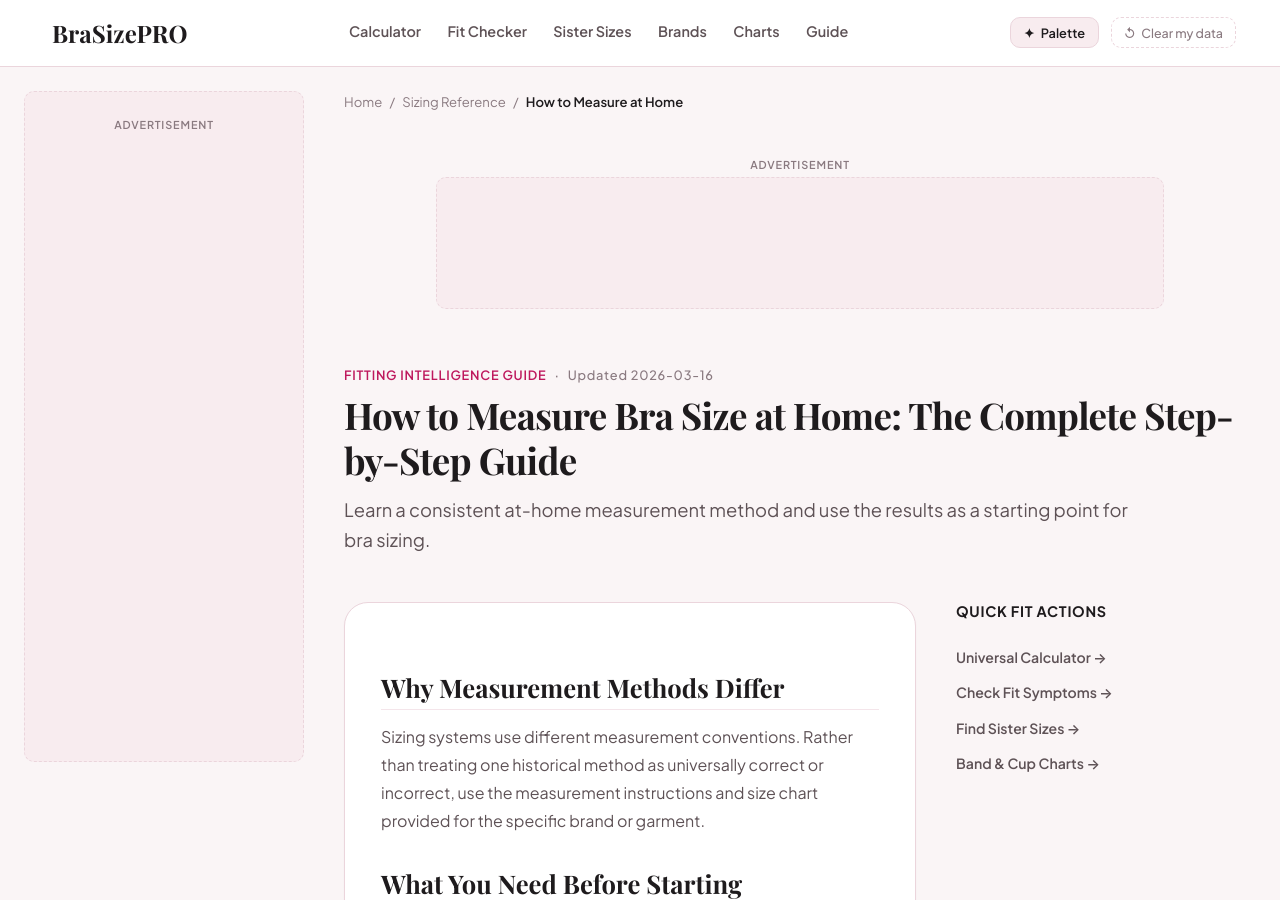
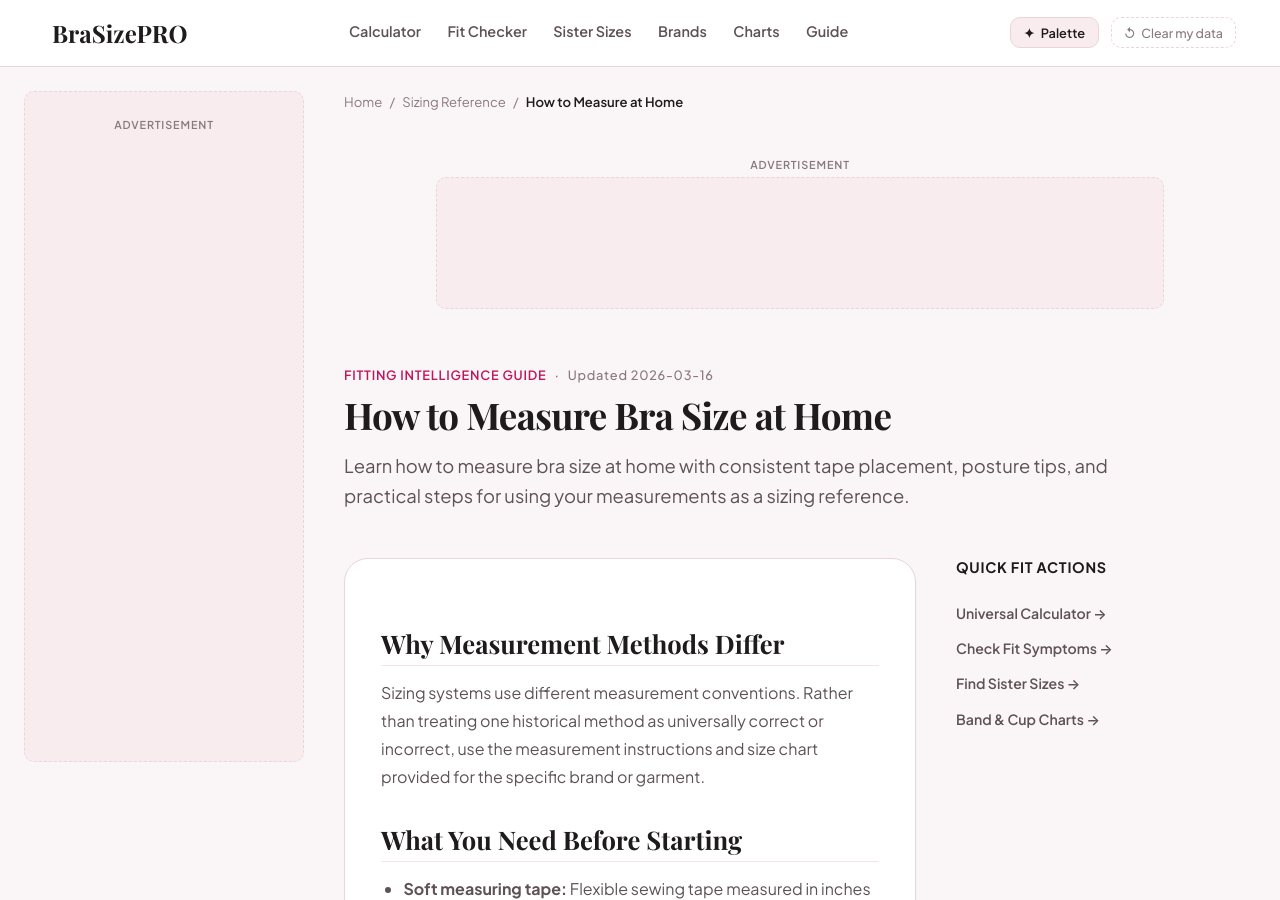
Before and after one commit to sharpedge74-cmyk/Bra-Size-Pro, a Jekyll site: the page built from how-to-measure-bra-size-at-home.html, in a window 1280 px wide and 900 px high. Built offline with Jekyll 4.4.1, drawn with Linux system fonts in a browser that asks for light colours; some web fonts are replaced.

Commit message:
Improve SEO titles and meta descriptions

```diff
--- a/how-to-measure-bra-size-at-home.html
+++ b/how-to-measure-bra-size-at-home.html
@@ -1,7 +1,7 @@
 ---
 layout: guide
-title: "How to Measure Bra Size at Home: The Complete Step-by-Step Guide"
-description: "Learn a consistent at-home measurement method and use the results as a starting point for bra sizing."
+title: "How to Measure Bra Size at Home"
+description: "Learn how to measure bra size at home with consistent tape placement, posture tips, and practical steps for using your measurements as a sizing reference."
 permalink: /how-to-measure-bra-size-at-home
 breadcrumb_label: "How to Measure at Home"
 intent: "Learn accurate home measuring technique for bra fitting"
```
